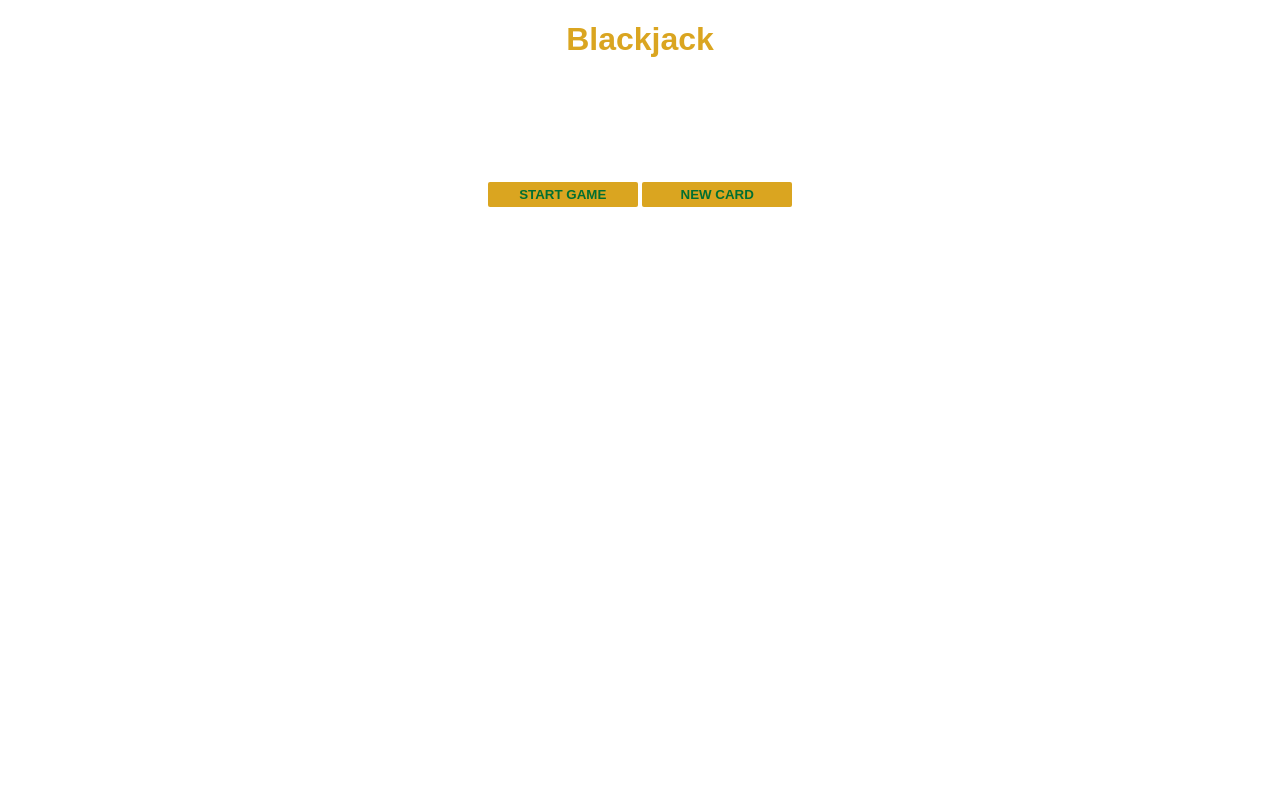
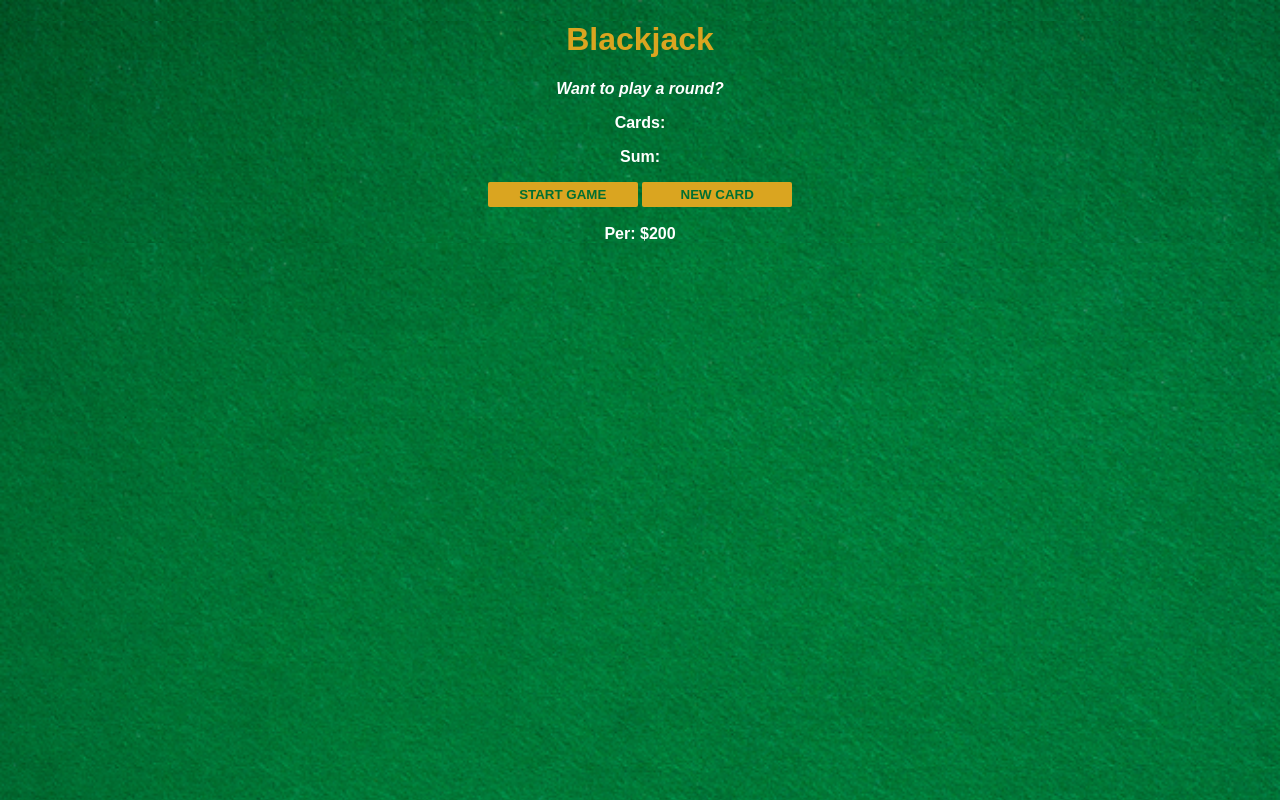
Before and after one commit to raovikrant82/Scrimba-Blackjack_game, a plain HTML site: page index.html in a window 1280 px wide. Drawn offline with Linux system fonts and the light colour scheme; the site is published under a folder, as on GitHub Pages, so addresses that start at the root find nothing.

Commit message:
Edited url of background Image

```diff
--- a/main.css
+++ b/main.css
@@ -3,7 +3,7 @@ body{
     margin: 0;
     padding: 0;
     font-family: sans-serif;
-    background-image: url("/assets/table.png") ;
+    background-image: url("./assets/table.png") ;
     text-align: center;
     background-size: cover;
     color: white;
```
